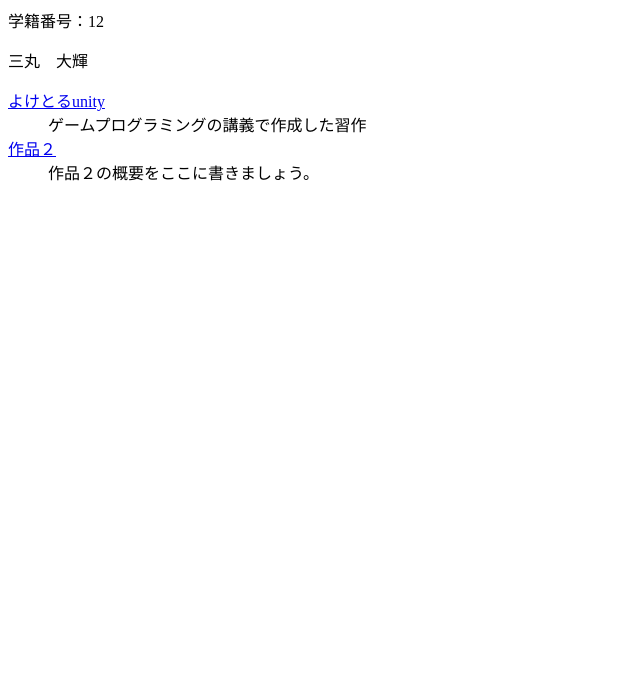
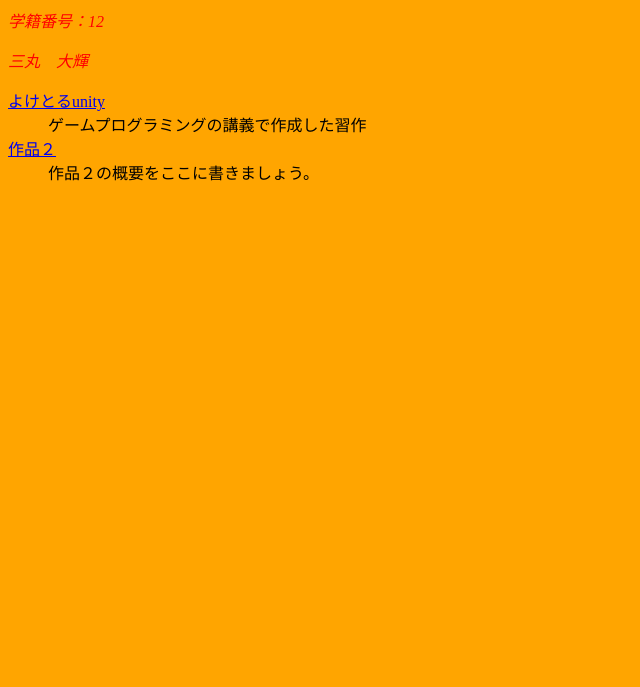
Before and after one commit to haiperion/haiperion.github.io, a plain HTML site: page index.html in a window 1280 px wide. Shown: the part 113-800 px from the top of the page, without its empty margins (0-640 px from the left). Drawn offline with Linux system fonts and the light colour scheme.

Commit message:
listからlinkへ

```diff
--- a/index.html
+++ b/index.html
@@ -10,7 +10,7 @@
   webページのソースに表示されるので、秘密の情報は
   書かないこと。
   /!-->
-  <list rel="stylesheet" href="./mystyles.css">
+<link rel="stylesheet" href="./mystyles.css"></link>
 </head>
 <body>
 初見さんいらっしゃい
--- a/mystyles.css
+++ b/mystyles.css
@@ -1,4 +1,4 @@
-body{ background: orange; }
+body{background: orange; }
 p {font-style: italic;
 color: red;
 }
```
